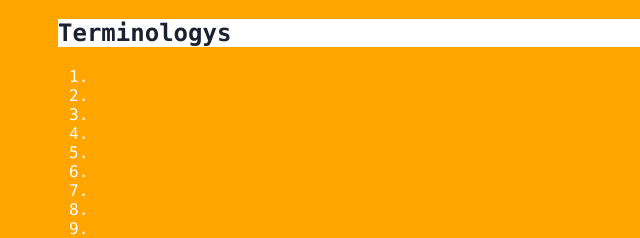
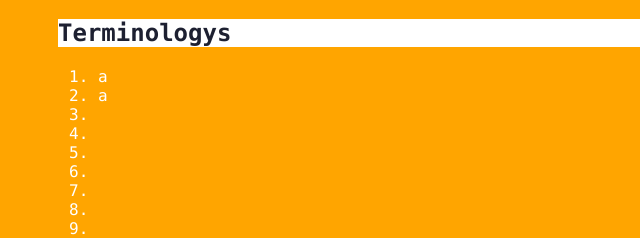
Before and after one commit to chenchunfeng/git-learning, a plain HTML site: page index.html in a window 1280 px wide. Both pictures are taken after a click on the element "Terminologys". Shown: the part 226-464 px from the top of the page, 0-640 px from the left. Drawn offline with Linux system fonts and the light colour scheme.

Commit message:
a change index.html

```diff
--- a/index.html
+++ b/index.html
@@ -14,8 +14,8 @@
         <div class="accordion"><h1>Terminologys</h1></div>
             <div class="panel">
                 <ol>
-                    <li></li>
-                    <li></li>
+                    <li>a</li>
+                    <li>a</li>
                     <li></li>
                     <li></li>
                     <li></li>
```
Also changed, not shown: 1 other file.
